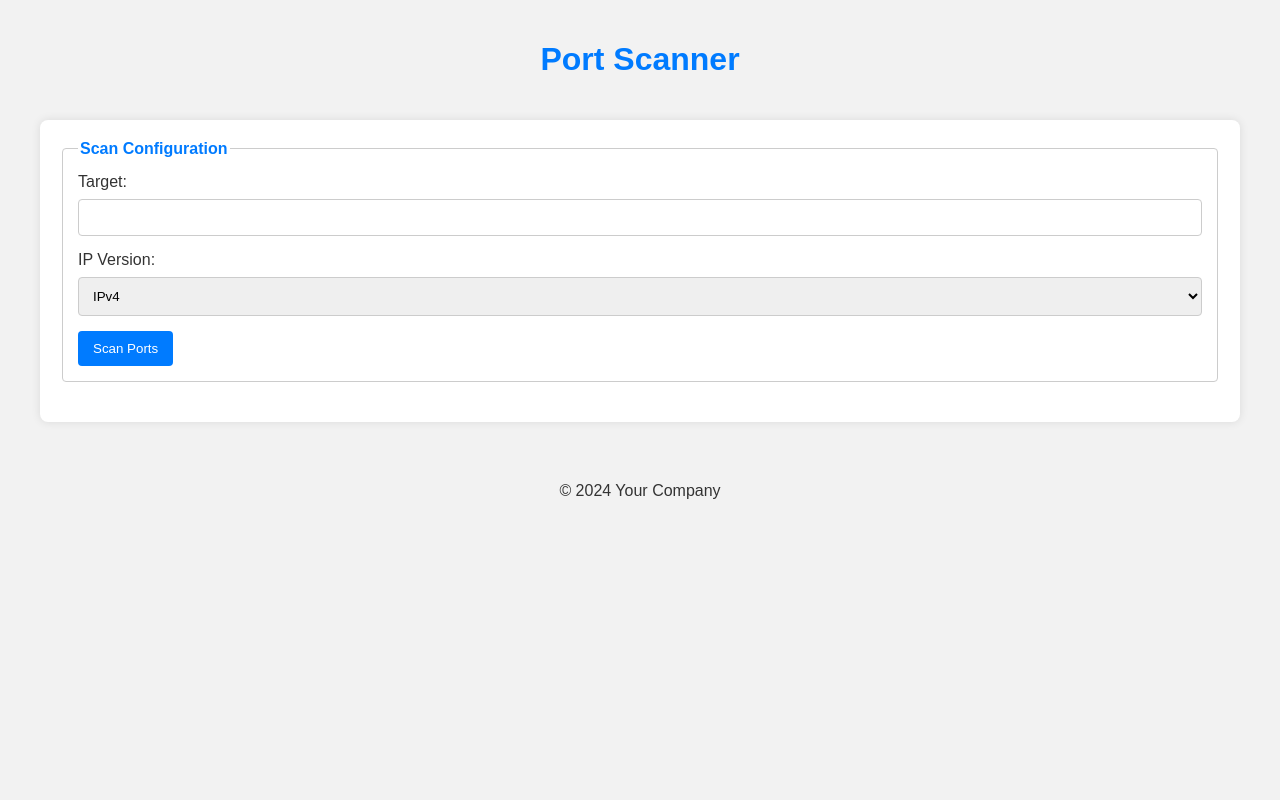
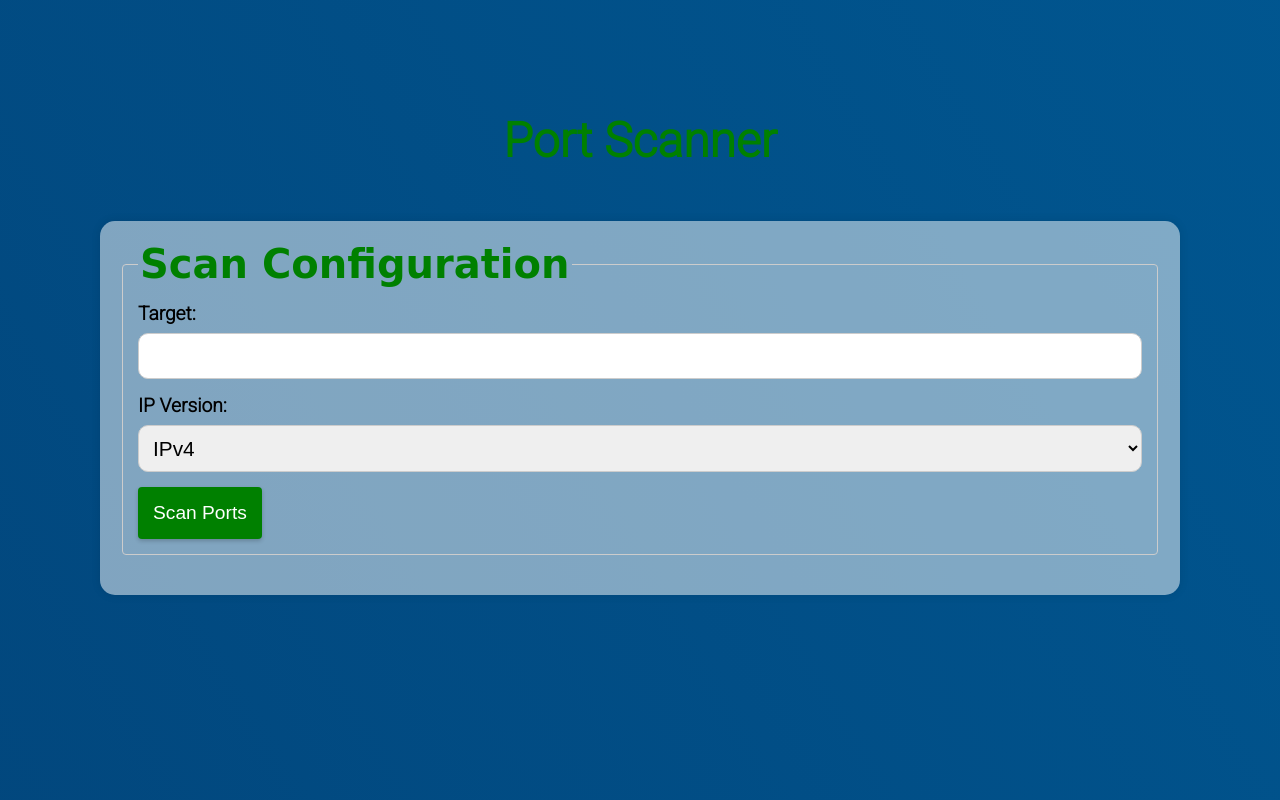
Before and after one commit to anshul11111/port_scanner, a Flask app: page / in a window 1280 px wide. Run offline with Flask 3, Linux system fonts and the light colour scheme.

Commit message:
seni final

```diff
--- a/templates/index.html
+++ b/templates/index.html
@@ -5,19 +5,26 @@
     <meta http-equiv="X-UA-Compatible" content="IE=edge">
     <meta name="viewport" content="width=device-width, initial-scale=1.0">
     <title>Port Scanner</title>
+    <link href="https://fonts.googleapis.com/css2?family=Roboto:wght@300&display=swap" rel="stylesheet">
+    <!-- Added the Roboto font -->
+
     <style>
         :root {
-            --primary-color: #007bff;
+            --primary-color: green;
             --success-color: #28a745;
             --error-color: #dc3545;
+            --font-family: 'Roboto', sans-serif; /* Set the font family */
         }
 
         body {
-            font-family: 'Arial', sans-serif;
-            background-color: #f2f2f2;
-            color: #333;
+            font-family: var(--font-family); /* Use the custom font */
+            background: linear-gradient(59deg, #011f4b, #03396c, #005b96, #6497b1, #25e28a, #011f4b);
+            background-size: 1200% 1200%;
+            animation: backgroundAnimation 6s ease infinite;
+            color: #03396c;
             margin: 0;
-            padding: 20px;
+            padding: 80px;
+            transition: background-color 0.3s ease;
         }
 
         header {
@@ -26,17 +33,20 @@
         }
 
         h1 {
+
             color: var(--primary-color);
+            font-size: 3rem; /* Increased font size */
         }
 
         main {
+
             padding: 20px;
         }
 
 form {
-            background-color: #fff;
+    background-color: rgba(255, 255, 255, 0.5); /* translucent white */
     padding: 20px;
-            border-radius: 8px;
+    border-radius: 15px; /* Adjust the border-radius for rounded corners */
     box-shadow: 0 0 10px rgba(0, 0, 0, 0.1);
     margin-bottom: 20px;
 }
@@ -51,11 +61,17 @@
        legend {
     color: var(--primary-color);
     font-weight: bold;
+    font-size: 2.5rem; /* Increased font size */
+    font-family: 'Your Fancy Font', cursive; /* Replace 'Your Fancy Font' with the actual font you want to use */
 }
 
+
         label {
+            color:#000;
             display: block;
+            font-weight: bold;
             margin-bottom: 8px;
+            font-size: 1.2rem; /* Increased font size */
         }
 
        input, select {
@@ -63,18 +79,29 @@
     padding: 10px;
     margin-bottom: 15px;
     border: 1px solid #ccc;
-            border-radius: 4px;
+    border-radius: 10px; /* Adjust the border-radius for rounded corners */
     box-sizing: border-box;
+    font-size: 1.3rem; /* Increased font size */
 }
+
 
        button {
     background-color: var(--primary-color);
     color: #fff;
-            padding: 10px 15px;
+    padding: 15px;
     border: none;
     border-radius: 4px;
     cursor: pointer;
+    font-size: 1.2rem;
+    transition: background-color 0.3s ease;
+    box-shadow: 0 2px 4px rgba(0, 0, 0, 0.2);
 }
+
+button:hover {
+    background-color: #fff;
+    cursor: pointer; /* Change cursor on hover */
+}
+
 
         button:hover {
             background-color: #0056b3;
@@ -83,6 +110,7 @@
         h2 {
             color: var(--primary-color);
             margin-top: 20px;
+            font-size: 2rem; /* Increased font size */
         }
 
         ul {
@@ -92,6 +120,7 @@
 
         li {
             margin-bottom: 8px;
+            font-size: 1.2rem; /* Increased font size */
         }
 
         li.open {
@@ -105,6 +134,14 @@
         footer {
             margin-top: 20px;
             text-align: center;
+            font-size: 1rem; /* Increased font size */
+        }
+
+        /* Animation */
+        @keyframes backgroundAnimation {
+            0% { background-position: 0% 82% }
+            50% { background-position: 100% 19% }
+            100% { background-position: 0% 82% }
         }
     </style>
 </head>
@@ -130,21 +167,5 @@
                 <button type="submit">Scan Ports</button>
             </fieldset>
         </form>
-
-        {% if results %}
-            <section>
-                <h2>Scan Results:</h2>
-                <ul>
-                    {% for port, status in results.items() %}
-                        <li class="{{ 'open' if 'Open' in status else 'closed' }}">Port {{ port }}: {{ status }}</li>
-                    {% endfor %}
-                </ul>
-            </section>
-        {% endif %}
-    </main>
-
-    <footer>
-        <p>&copy; 2024 Your Company</p>
-    </footer>
 </body>
 </html>
```
Also changed, not shown: app.py (line endings or trailing spaces), requirments.txt (added). Lines whose indentation alone changed are shown as unchanged.
